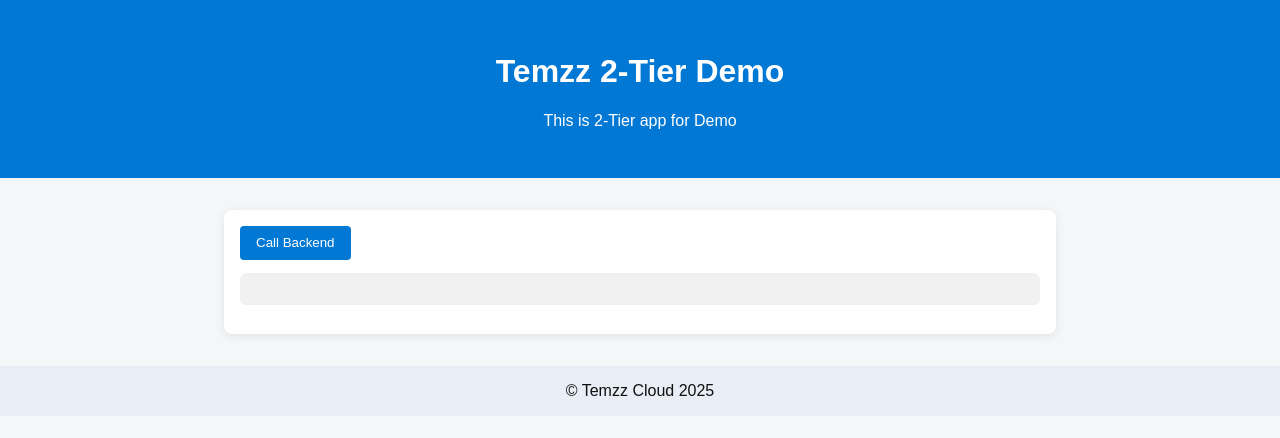
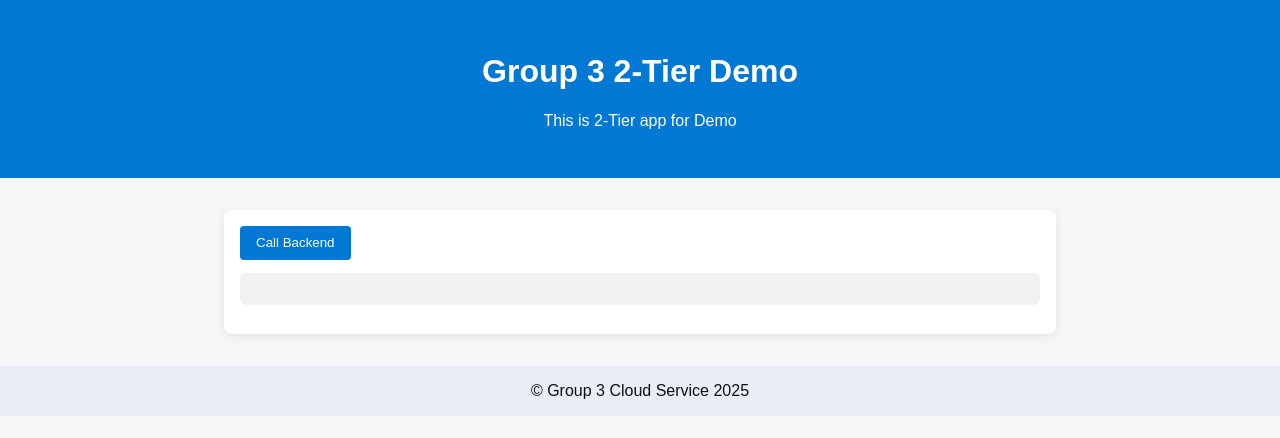
Before and after one commit to Dalex702/temzz-2tier-node-temz21, a plain HTML site: page frontend/site/index.html in a window 1280 px wide. Drawn offline with Linux system fonts and the light colour scheme.

Commit message:
New changes

```diff
--- a/backend/index.js
+++ b/backend/index.js
@@ -3,7 +3,7 @@ const app = express();
 const PORT = process.env.PORT || 5000;
 
 app.get('/api/hello', (req, res) => {
-  res.json({ message: 'Hello from Temzz Backend (Node.js)!' });
+  res.json({ message: 'Hello from Group 3 Backend (Node.js)!' });
 });
 
 app.get('/', (req, res) => res.json({ message: 'Backend root. Use /api/hello' }));
--- a/backend/package.json
+++ b/backend/package.json
@@ -1,7 +1,7 @@
 {
   "name": "temzz-backend",
   "version": "1.0.0",
-  "description": "Temzz Node.js backend - simple API",
+  "description": "Group 3 Node.js backend - simple API",
   "main": "index.js",
   "scripts": {
     "start": "node index.js"
--- a/frontend/site/index.html
+++ b/frontend/site/index.html
@@ -3,12 +3,12 @@
 <head>
   <meta charset="utf-8">
   <meta name="viewport" content="width=device-width,initial-scale=1">
-  <title>Temzz Frontend</title>
+  <title>Group 3 Frontend</title>
   <link rel="stylesheet" href="css/styles.css">
 </head>
 <body>
   <header>
-    <h1>Temzz 2-Tier Demo</h1>
+    <h1>Group 3 2-Tier Demo</h1>
     <p>This is 2-Tier app for Demo</p>
   </header>
 
@@ -17,7 +17,7 @@
     <pre id="result"></pre>
   </main>
 
-  <footer>© Temzz Cloud 2025</footer>
+  <footer>© Group 3 Cloud Service 2025</footer>
 
   <script>
     document.getElementById('call').addEventListener('click', async () => {
```
Also changed, not shown: .github/workflows/deploy.yml.
